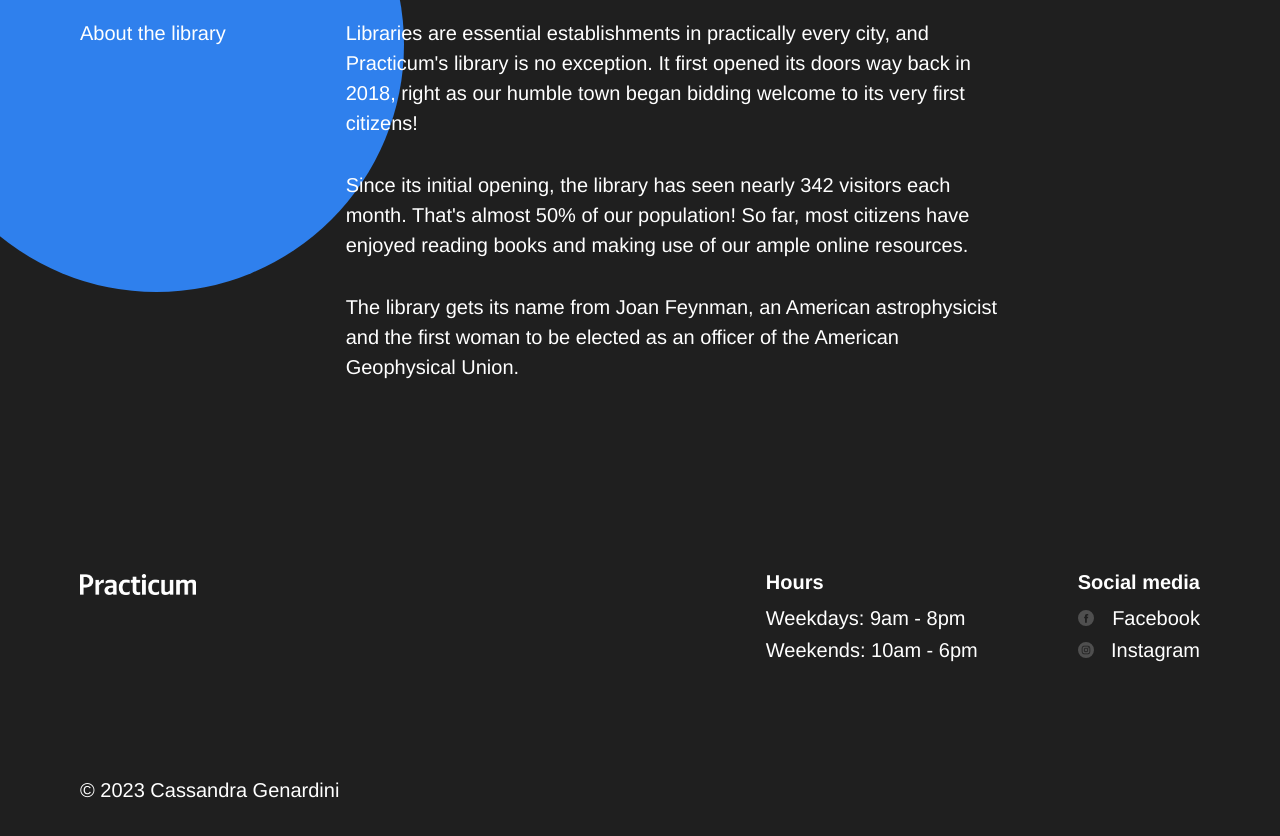
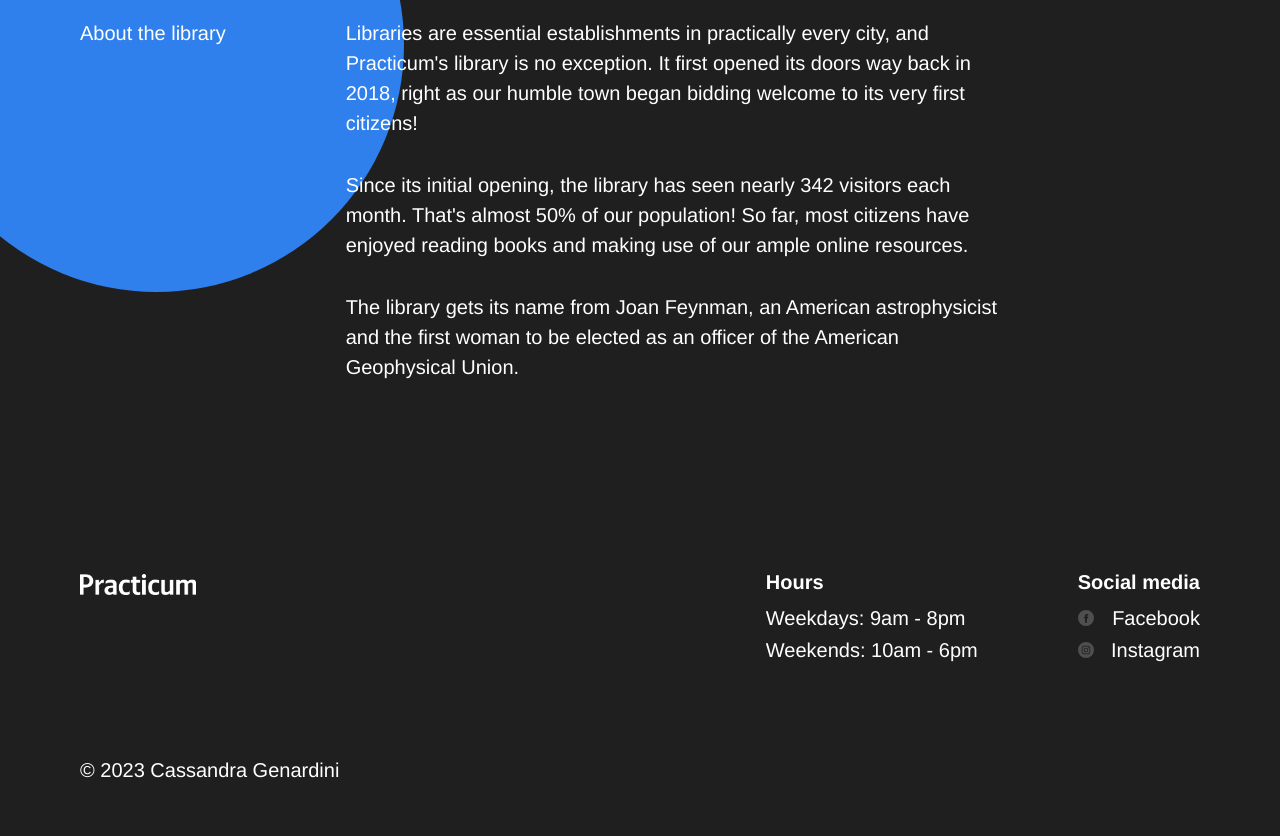
Before and after one commit to cgenardini/se_project_library, a plain HTML site: page index.html in a window 1280 px wide. Shown: the part 3592-4428 px from the top of the page. Drawn offline with Linux system fonts and the light colour scheme.

Commit message:
1.1 edit sprint 1

```diff
--- a/index.html
+++ b/index.html
@@ -329,8 +329,8 @@
             </ul>
           </div>
         </section>
-        <div>
-          <p class="footer__copyright">© 2023 Cassandra Genardini</p>
+        <div class="footer__copyright">
+          <p>© 2023 Cassandra Genardini</p>
         </div>
       </footer>
     </div>
--- a/styles/style.css
+++ b/styles/style.css
@@ -463,6 +463,10 @@
   justify-content: space-between;
 }
 
+.footer__column-link:hover {
+  color: #c1c1c1;
+}
+
 .footer__social-icon {
   height: 16px;
   width: 16px;
```
